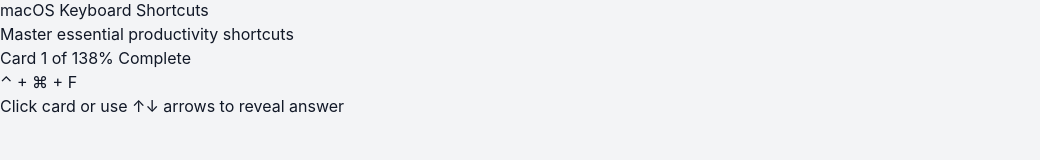
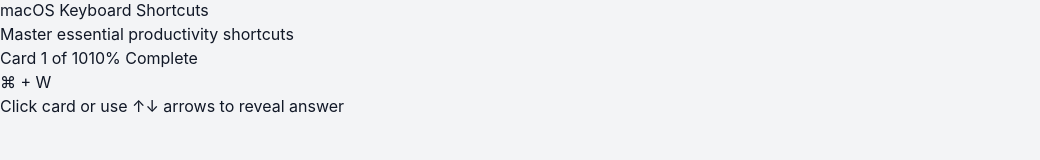
Before and after one commit to kumar2net/personal-website, a React (Vite) app: page /learning/macos-shortcuts in a window 1280 px wide. Shown: the part 1426-1586 px from the top of the page, without its empty margins (0-1040 px from the left). Built offline with nearby package versions, Linux system fonts and the light colour scheme.

Commit message:
Show only 10 most used macOS shortcuts in flashcards

```diff
--- a/src/pages/MacOSShortcuts.jsx
+++ b/src/pages/MacOSShortcuts.jsx
@@ -20,10 +20,7 @@
     { front: "⌘ + S", back: "Save current document" },
     { front: "⌘ + Tab", back: "Switch between open applications" },
     { front: "⌘ + Space", back: "Open Spotlight search" },
-    { front: "⌘ + W", back: "Close current window" },
-    { front: "⌘ + Q", back: "Quit application completely" },
-    { front: "⌘ + T", back: "Open new tab (in browsers/apps that support tabs)" },
-    { front: "⌃ + ⌘ + F", back: "Toggle full screen for the active window" }
+    { front: "⌘ + W", back: "Close current window" }
   ];
   const reversedFlashcards = flashcards.slice().reverse();
 
```
